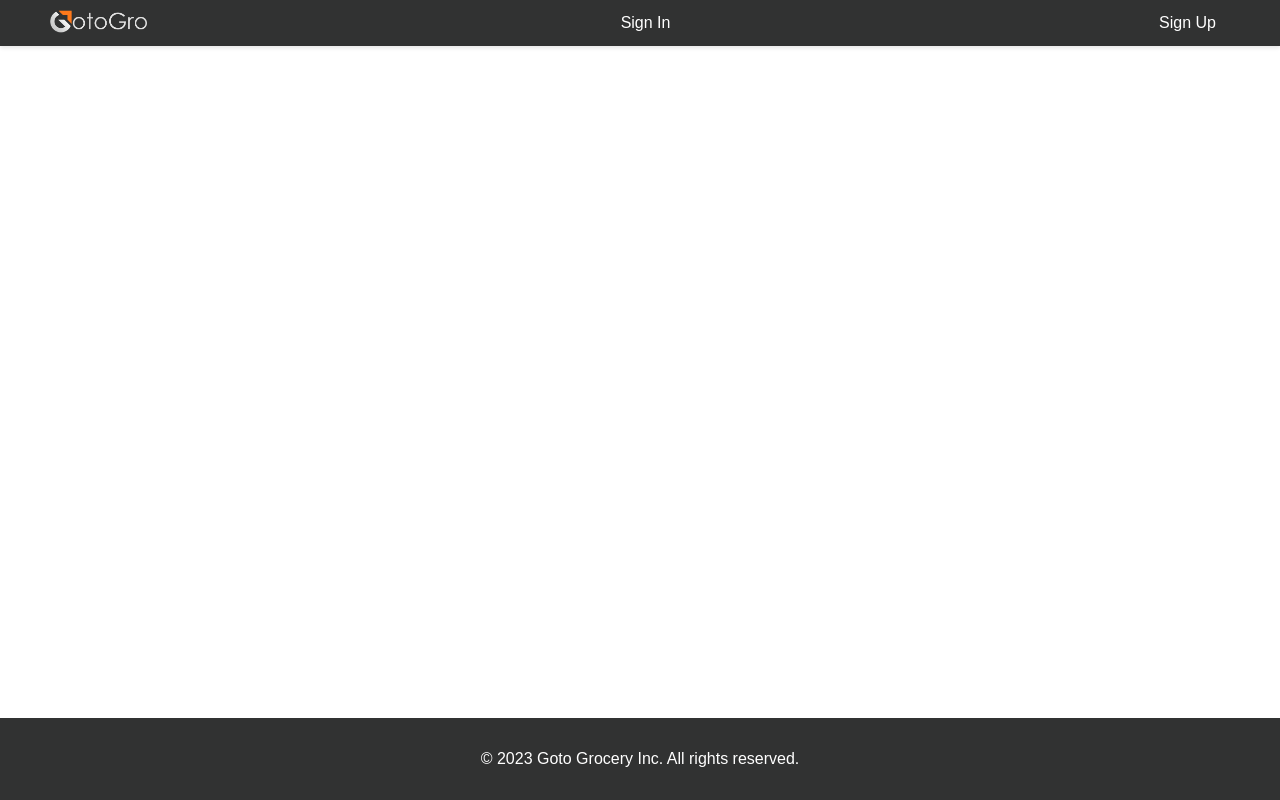
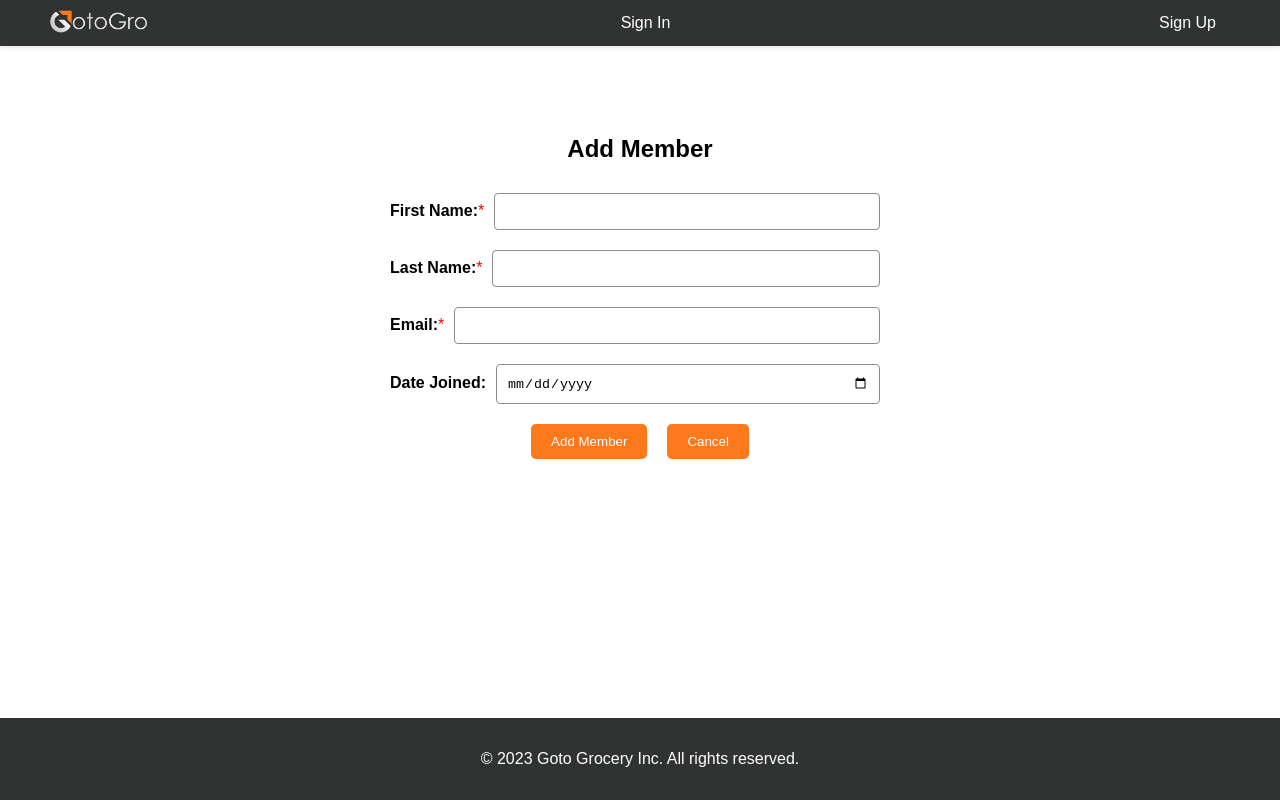
Before and after one commit to MSP-CL4-T1/GotoGro-MRM, a React (Create React App) app: page /add-member in a window 1280 px wide. Built offline with nearby package versions, Linux system fonts and the light colour scheme.

Commit message:
Add Members

```diff
--- a/src/App.js
+++ b/src/App.js
@@ -4,6 +4,7 @@ import Navbar from './Components/Navbar/Navbar';
 import SignIn from './Pages/SignIn/SignIn';
 import SignUp from './Pages/SignUp/SignUp';
 import { BrowserRouter as Router, Route, Routes, Link } from 'react-router-dom';
+import AddMember from './Pages/MembersDashboard/AddMember';
 import MembersDashboard from './Pages/MembersDashboard/MembersDashboard';
 import Member from './Pages/MembersDashboard/Member';
 
@@ -18,6 +19,7 @@ function App() {
                     <Route path="/signup" element={<SignUp />} />
                     <Route path="/members-dashboard" element={<MembersDashboard />} />
                     <Route path="/member" element={<Member />} />
+                    <Route path="/add-member" element={<AddMember />} />
                 </Routes>
                 <footer>
                     <p>© 2023 Goto Grocery Inc. All rights reserved.</p>
--- a/src/Components/TextInputWithValidation.css
+++ b/src/Components/TextInputWithValidation.css
@@ -8,6 +8,7 @@
     margin: 10px;
     padding: 10px;
     border-radius: 4px;
+    border: 1px solid var(--light-shade);
 }
 
 .error-message {
--- a/src/Components/TextInputWithValidation.js
+++ b/src/Components/TextInputWithValidation.js
@@ -30,6 +30,7 @@ function validateInput(value, required, regex, regexErrorMsg) {
  * @param {function} props.parentOnChange - function to invoke with the input value on change
  * @param {boolean} [props.readonly] - whether the input is read-only or not
  * @param {string} [props.customErrorMsg] - custom error message to display when validation fails
+ * @param {boolean} [props.showError] - whether to show the error message
  * @returns {JSX.Element} - returns JSX that renders the input with validation
  */
 function TextInputWithValidation({
@@ -41,16 +42,19 @@ function TextInputWithValidation({
     regexErrorMsg = "Invalid input",
     parentOnChange,
     readonly = false,
-    customErrorMsg = ""
+    customErrorMsg = "",
+    showError = false // New prop to conditionally show the error message
 }) {
     const [inputValue, setInputValue] = useState(value);
     const [error, setError] = useState("");
 
     useEffect(() => {
-        // Validate input value whenever it changes
-        const errorMessage = validateInput(inputValue, required, regex, regexErrorMsg);
-        setError(errorMessage);
-    }, [inputValue, required, regex, regexErrorMsg]);
+        // Validate input value whenever it changes and showError is true
+        if (showError) {
+            const errorMessage = validateInput(inputValue, required, regex, regexErrorMsg);
+            setError(errorMessage);
+        }
+    }, [inputValue, required, regex, regexErrorMsg, showError]);
 
     const handleChange = (event) => {
         const newInputValue = event.target.value;
@@ -66,6 +70,13 @@ function TextInputWithValidation({
         }
     };
 
+    const handleBlur = () => {
+        // Show the error when the input field is blurred
+        if (required && !inputValue) {
+            setError("Required");
+        }
+    };
+
     return (
         <div className={`input-with-validation ${error || customErrorMsg ? 'has-error' : ''}`}>
             <input
@@ -74,9 +85,10 @@ function TextInputWithValidation({
                 className={`text-input-validation ${readonly ? 'readonly' : ''}`}
                 value={inputValue}
                 onChange={handleChange}
+                onBlur={handleBlur}
                 readOnly={readonly}
             />
-            {(error || customErrorMsg) && <span className="error-message">{error || customErrorMsg}</span>}
+            {(showError && (error || customErrorMsg)) && <span className="error-message">{error || customErrorMsg}</span>}
         </div>
     );
 }
--- /dev/null
+++ b/src/Pages/MembersDashboard/AddMember.js
@@ -0,0 +1,101 @@
+import React, { useState } from 'react';
+import TextInputWithValidation from '../../Components/TextInputWithValidation';
+import { addMember } from '../../Supabase/supabaseService';
+import { useNavigate } from 'react-router-dom';
+
+function AddMember() {
+    // State variables to store member information
+    const [firstName, setFirstName] = useState('');
+    const [lastName, setLastName] = useState('');
+    const [email, setEmail] = useState('');
+    const [dateJoined, setDateJoined] = useState('');
+    const [isFormSubmitted, setIsFormSubmitted] = useState(false);
+
+    const navigate = useNavigate();
+
+    const handleSave = async (e) => {
+        e.preventDefault();
+        setIsFormSubmitted(true);
+
+        if (!firstName || !lastName || !email) {
+            return;
+        }
+
+        // Get the current date and time (now)
+        const currentDate = new Date();
+
+        try {
+            const newMember = {
+                first_name: firstName,
+                last_name: lastName,
+                email: email,
+                date_joined: dateJoined ? dateJoined : currentDate
+            };
+
+            await addMember(newMember);
+            localStorage.setItem('selectedMember', JSON.stringify(newMember));
+            navigate('/member');
+        } catch (error) {
+            console.error(error)
+        }
+    };
+
+    const handleCancel = () => {
+        navigate('/members-dashboard');
+    }
+
+    return (
+        <div className="card">
+            <h2>Add Member</h2>
+            <form onSubmit={handleSave} className='form-container'>
+                <div className="label-input">
+                    <strong>First Name:</strong><span className="required-star"> *</span>
+                    <TextInputWithValidation
+                        value={firstName}
+                        parentOnChange={setFirstName}
+                        required={true}
+                        regex={/^[a-zA-Z]+(([',. -][a-zA-Z ])?[a-zA-Z]*)*$/}
+                        regexErrorMsg="Invalid Character"
+                        showError={isFormSubmitted}
+                    />
+                </div>
+                <div className="label-input">
+                    <strong>Last Name:</strong><span className="required-star"> *</span>
+                    <TextInputWithValidation
+                        value={lastName}
+                        parentOnChange={setLastName}
+                        required={true}
+                        regex={/^[a-zA-Z]+(([',. -][a-zA-Z ])?[a-zA-Z]*)*$/}
+                        regexErrorMsg="Invalid Character"
+                        showError={isFormSubmitted}
+                    />
+                </div>
+                <div className="label-input">
+                    <strong>Email:</strong><span className="required-star"> *</span>
+                    <TextInputWithValidation
+                        value={email}
+                        parentOnChange={setEmail}
+                        required={true}
+                        regex={/^[A-Za-z0-9._%+-]+@[A-Za-z0-9.-]+\.[A-Za-z]{2,}$/}
+                        regexErrorMsg="Invalid Email"
+                        showError={isFormSubmitted}
+                    />
+                </div>
+                <div className="label-input">
+                    <strong>Date Joined:</strong>
+                    <TextInputWithValidation
+                        type='date'
+                        value={dateJoined}
+                        parentOnChange={setDateJoined}
+                    />
+                </div>
+                <div className='btn-container'>
+                    <button type="submit">Add Member</button>
+                    <button type="cancel" onClick={handleCancel}>Cancel</button>
+                </div>
+            </form>
+        </div>
+    );
+}
+
+export default AddMember;
--- a/src/Pages/MembersDashboard/Member.js
+++ b/src/Pages/MembersDashboard/Member.js
@@ -17,12 +17,12 @@ function Member() {
 
     const navigate = useNavigate();
 
-// turns the component into editing mode
+    // turns the component into editing mode
     const handleEdit = () => {
         setIsEditing(true);
     };
 
-// cancels the changes and resets the values to original values
+    // cancels the changes and resets the values to original values
     const handleCancel = () => {
         setIsEditing(false);
         setEditedFirstName(member.first_name);
@@ -30,7 +30,7 @@ function Member() {
         setEditedEmail(member.email);
     };
 
-// saves the changes to the member by calling the updateMember function from supabaseService
+    // saves the changes to the member by calling the updateMember function from supabaseService
     const handleSave = async () => {
         try {
             const updatedMember = {
@@ -50,7 +50,7 @@ function Member() {
         }
     };
 
-// soft deletes the member and redirects the user to the MembersDashboard screen
+    // soft deletes the member and redirects the user to the MembersDashboard screen
     const handleDelete = async () => {
         try {
             await softDeleteMember(member);
@@ -106,8 +106,8 @@ function Member() {
                         </div>
                     </div>
                     <div className='btn-container'>
-                        <button className='btn' onClick={handleSave}>Save</button>
-                        <button className='btn' onClick={handleCancel}>Cancel</button>
+                        <button onClick={handleSave}>Save</button>
+                        <button onClick={handleCancel}>Cancel</button>
                     </div>
                 </div>
             ) : (
@@ -143,8 +143,8 @@ function Member() {
                         </div>
                     </div>
                     <div className='btn-container'>
-                        <button className='btn' onClick={handleEdit}>Edit</button>
-                        <button className='btn' onClick={handleDelete}>Delete</button>
+                        <button onClick={handleEdit}>Edit</button>
+                        <button onClick={handleDelete}>Delete</button>
                     </div>
                 </div>
             )}
--- a/src/Pages/MembersDashboard/MembersDashboard.css
+++ b/src/Pages/MembersDashboard/MembersDashboard.css
@@ -26,7 +26,7 @@
     margin: 0 10px;
 }
 
-.link-btn:hover, .btn:hover {
+.link-btn:hover, button:hover {
     background-color: var(--dark-secondary-color);
 }
 
--- a/src/Pages/MembersDashboard/MembersDashboard.js
+++ b/src/Pages/MembersDashboard/MembersDashboard.js
@@ -63,8 +63,8 @@ function MembersDashboard() {
                     onChange={(e) => setSearchTerm(e.target.value)}
                 />
                 <div className='btn-container'>
-                    <button className='btn' onClick={handleSearch}>Search</button>
-                    <button className='btn' onClick={handleClear}>Clear</button>
+                    <button onClick={handleSearch}>Search</button>
+                    <button onClick={handleClear}>Clear</button>
                     <Link className='link-btn' to="/add-member">Add New Member</Link>
                 </div>
             </div>
```
Also changed, not shown: src/Supabase/supabaseService.js (+36 -2 lines).
